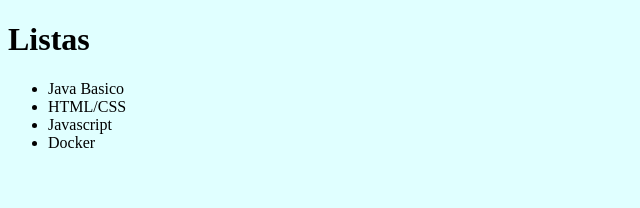
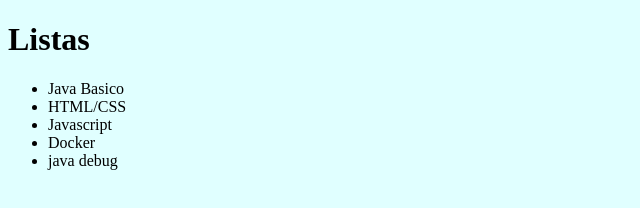
Before and after one commit to DiegoTeodoro/Servidor-Git, a plain HTML site: page index.html in a window 1280 px wide. Shown: the whole page, without its empty margins (0-640 px from the left). Drawn offline with Linux system fonts and the light colour scheme.

Commit message:
java debug

```diff
--- a/index.html
+++ b/index.html
@@ -11,6 +11,7 @@
     <li>HTML/CSS</li>
     <li>Javascript</li>
     <li>Docker</li>
+    <li>java debug</li>
     </ul>
 </body>
 </html>
```
